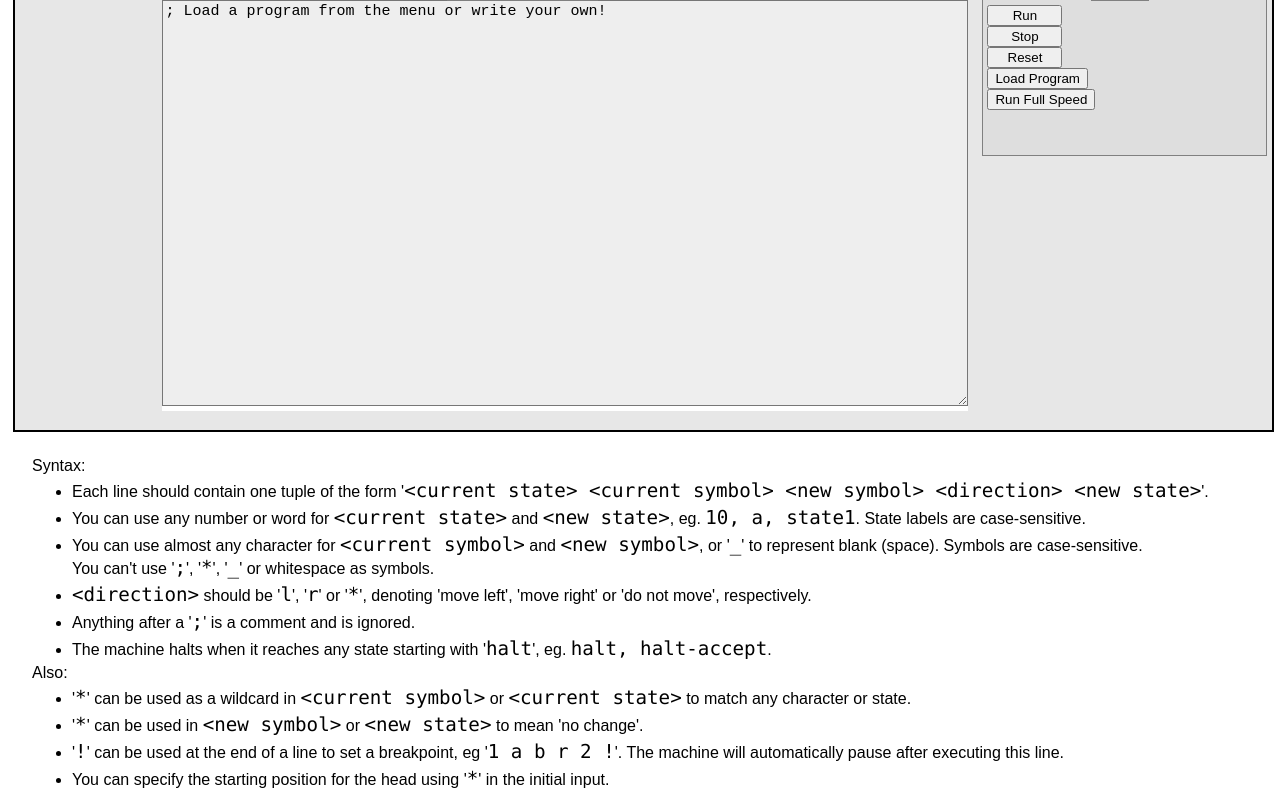
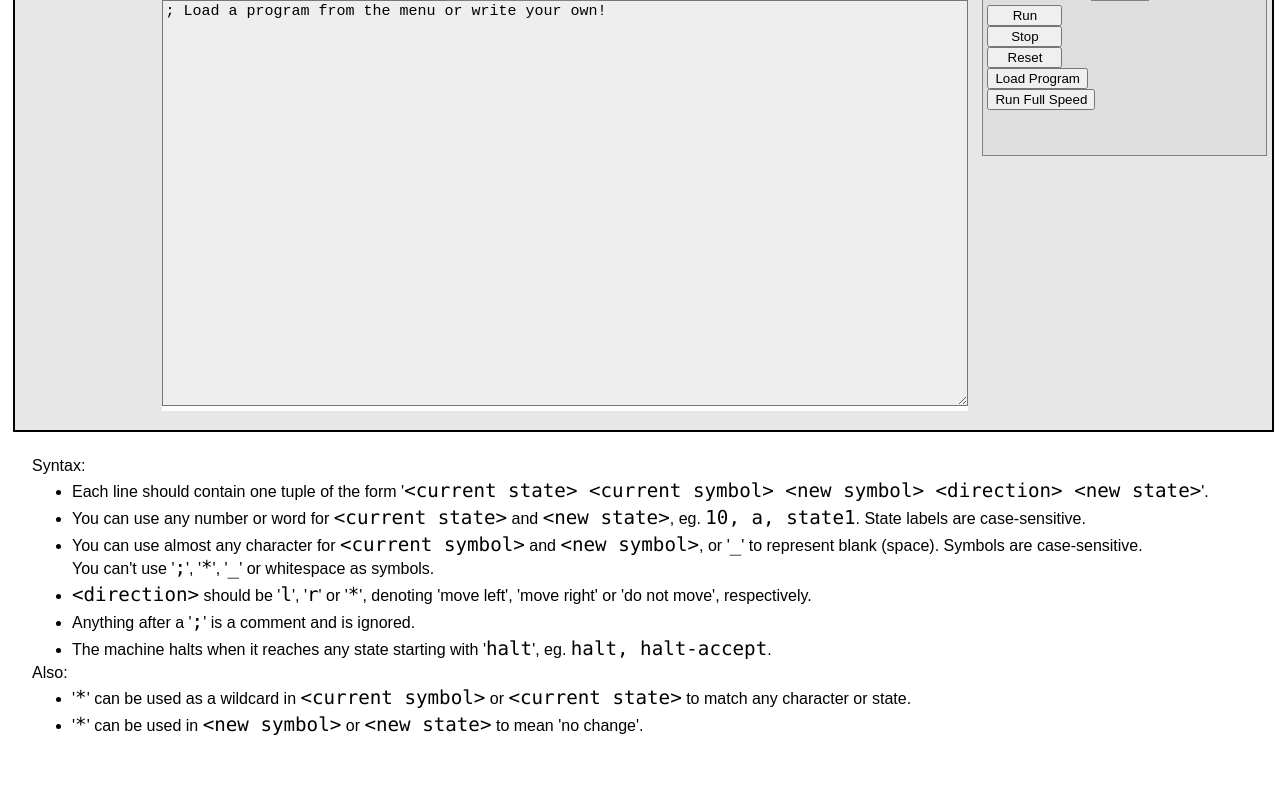
Before and after one commit to cebastian707/MTS, a React (Create React App) app: page / in a window 1280 px wide. Shown: the part 469-1269 px from the top of the page. After the commit the page ends 1215 px from the top, so only its background shows below. Built offline with nearby package versions, Linux system fonts and the light colour scheme.

Commit message:
commented out 2 things on the bottom that aren't implemented

```diff
--- a/src/Components/Bottom.js
+++ b/src/Components/Bottom.js
@@ -21,8 +21,8 @@ const Bottom = () =>{
         <ul>
          <li>'<code>*</code>' can be used as a wildcard in <code>&lt;current symbol&gt;</code> or <code>&lt;current state&gt;</code> to match any character or state.</li>
          <li>'<code>*</code>' can be used in <code>&lt;new symbol&gt;</code> or <code>&lt;new state&gt;</code> to mean 'no change'.</li>
-         <li>'<code>!</code>' can be used at the end of a line to set a breakpoint, eg '<code>1 a b r 2 !</code>'. The machine will automatically pause after executing this line.</li>
-         <li>You can specify the starting position for the head using '<code>*</code>' in the initial input.</li>
+         {/* <li>'<code>!</code>' can be used at the end of a line to set a breakpoint, eg '<code>1 a b r 2 !</code>'. The machine will automatically pause after executing this line.</li> */}
+         {/* <li>You can specify the starting position for the head using '<code>*</code>' in the initial input.</li> */}
         </ul>
        </div>
     );
```
